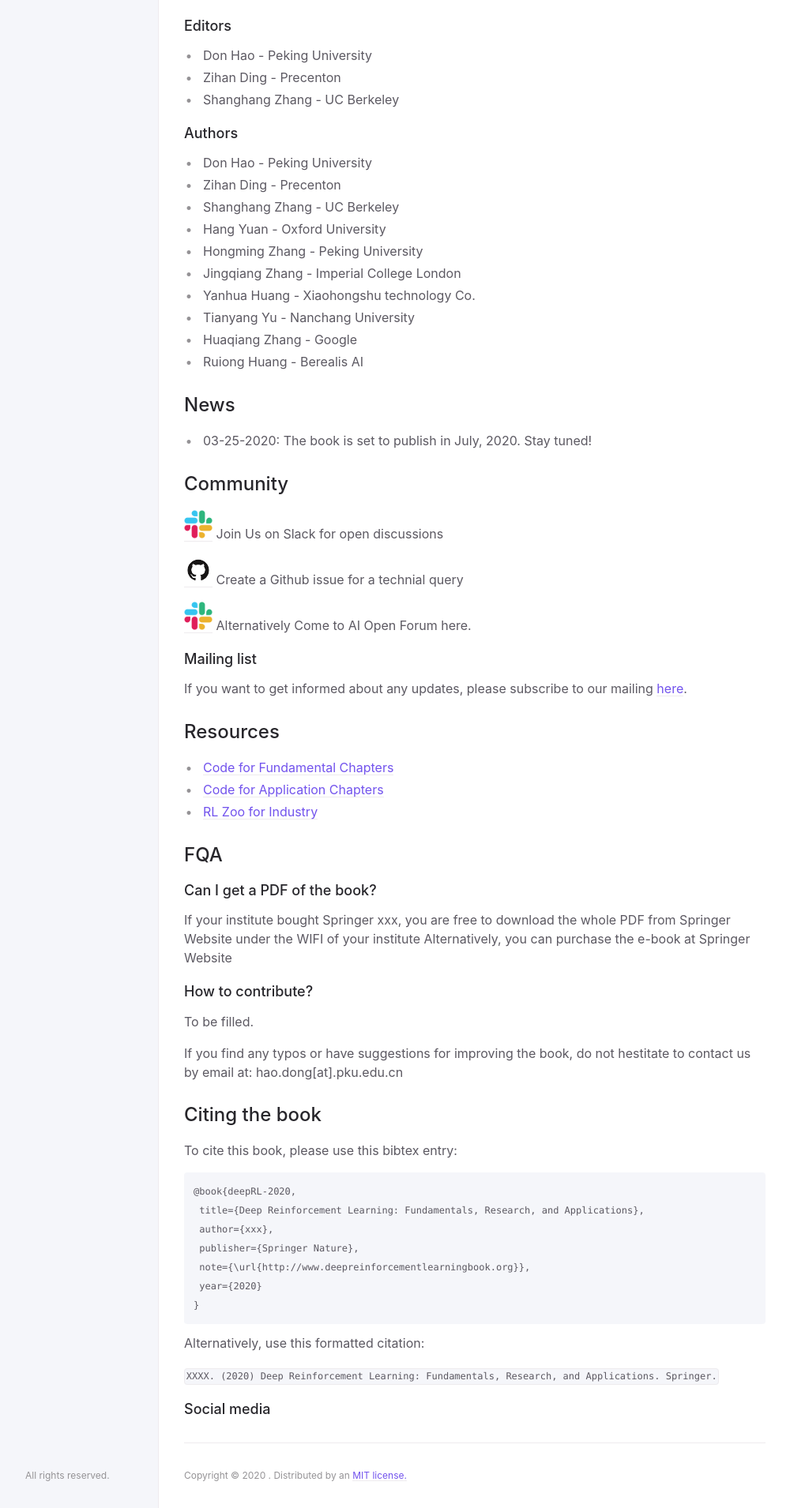
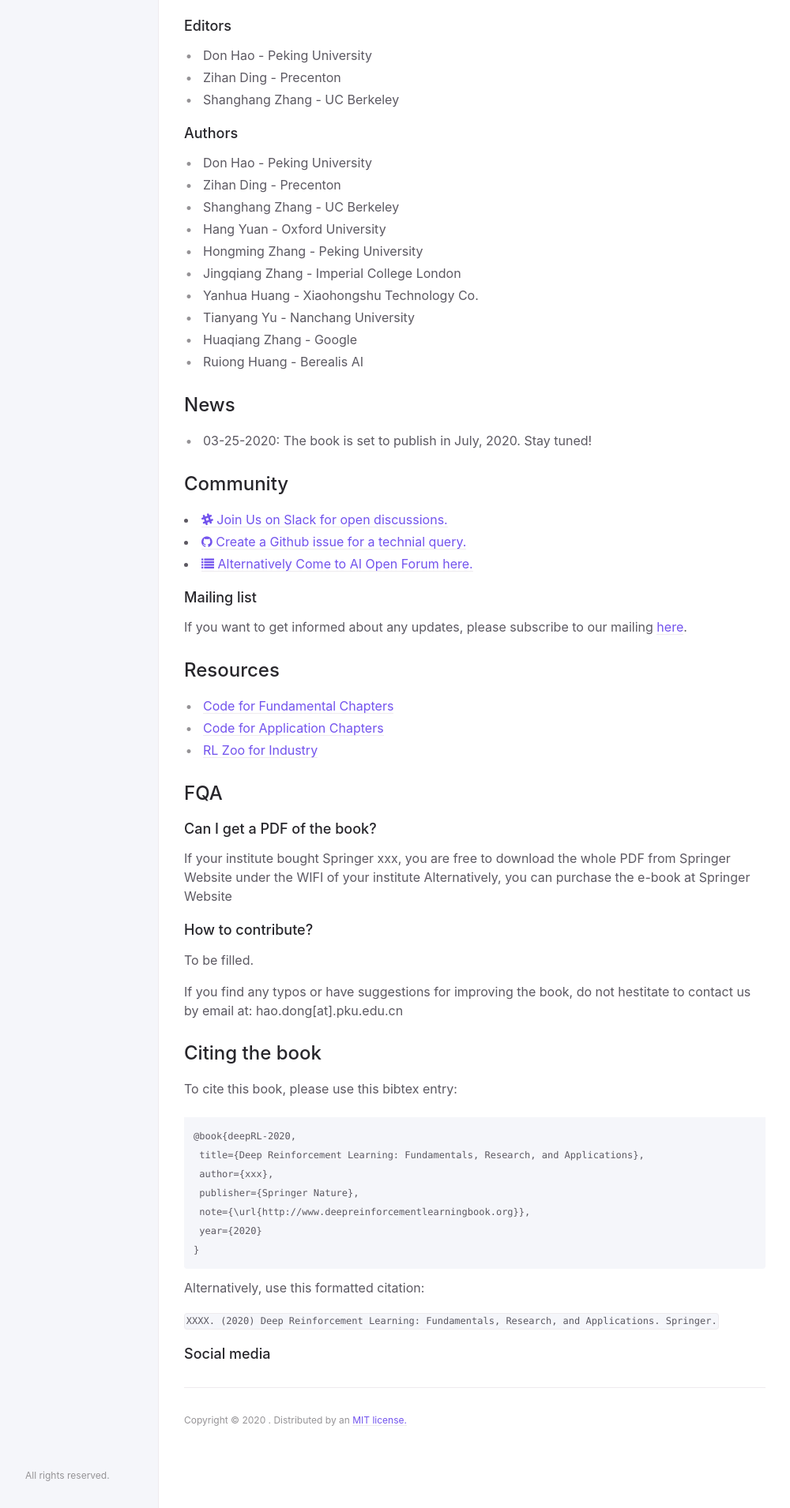
Before and after one commit to deep-reinforcement-learning-book/deep-reinforcement-learning-book.github.io, a Jekyll site: the page built from index.md, in a window 1280 px wide. Shown: the part 865-2775 px from the top of the page at 79% size, without its empty margins (139-1139 px from the left). Built offline with Jekyll 4.4.1, drawn with Linux system fonts in a browser that asks for light colours; nearby versions of some CDN libraries; part of the change alters nothing that is shown.

Commit message:
update icons

```diff
--- a/_includes/head.html
+++ b/_includes/head.html
@@ -10,7 +10,9 @@
     {% endif %}
   {% endif %}
 
+  <!--
   <link rel="shortcut icon" href="{{ 'favicon.ico' | absolute_url }}" type="image/x-icon">
+  -->
 
   <link rel="stylesheet" href="{{ '/assets/css/just-the-docs.css' | absolute_url }}">
 
--- a/_includes/head_custom.html
+++ b/_includes/head_custom.html
@@ -0,0 +1 @@
+<link href="//maxcdn.bootstrapcdn.com/font-awesome/4.2.0/css/font-awesome.min.css" rel="stylesheet">
--- a/index.md
+++ b/index.md
@@ -44,7 +44,7 @@ The book is intended for computer science students, both undergraduate and postg
 * Hang Yuan - Oxford University
 * Hongming Zhang - Peking University
 * Jingqiang Zhang - Imperial College London
-* Yanhua Huang - Xiaohongshu technology Co.
+* Yanhua Huang - Xiaohongshu Technology Co.
 * Tianyang Yu - Nanchang University
 * Huaqiang Zhang - Google
 * Ruiong Huang - Berealis AI
@@ -55,17 +55,10 @@ The book is intended for computer science students, both undergraduate and postg
 
 
 ## Community
-[![alt slack][slack_logo]{: height="36px" width="36px" }](https://google.com)
-Join Us on Slack for open discussions
 
-[![alt slack][github_logo]{: height="36px" width="36px" }](https://google.com)
-Create a Github issue for a technial query
-
-[![alt slack][slack_logo]{: height="36px" width="36px" }](https://google.com)
-Alternatively Come to AI Open Forum here.
-
-[slack_logo]: /assets/images/slack.png "Logo Title Text 2"
-[github_logo]: /assets/images/github.png "Logo Title Text 2"
+<li><a href="{{ site.baseurl }}/index.html"><i class='fa fa-slack'></i> Join Us on Slack for open discussions. </a></li>
+<li><a href="{{ site.baseurl }}/index.html"><i class='fa fa-github'></i> Create a Github issue for a technial query. </a></li>
+<li><a href="{{ site.baseurl }}/index.html"><i class='fa fa-list'></i> Alternatively Come to AI Open Forum here. </a></li>
 
 ### Mailing list
 If you want to get informed about any updates, please subscribe to our mailing [here](google.com).
```
